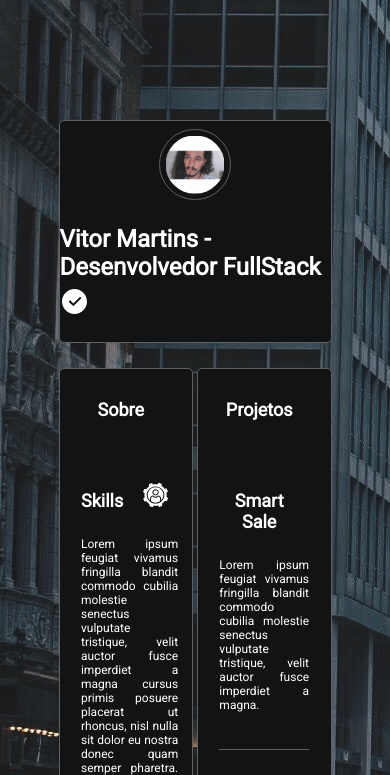
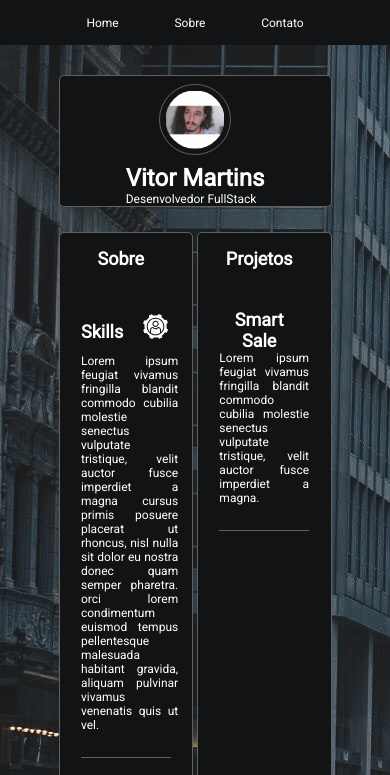
Before and after one commit to VitorMartinsAlves/aboutme.github.io, a plain HTML site: page index.html in a window 390 px wide. Shown: the top 775 px of the page. Drawn offline with Linux system fonts and the light colour scheme.

Commit message:
Header and fix mobile

```diff
--- a/assets/css/reset.css
+++ b/assets/css/reset.css
@@ -1,3 +1,8 @@
+*{
+    padding: 0;
+    margin: 0;
+}
+
 body {
     font-family: 'Roboto', sans-serif;
     margin: 0;
@@ -9,14 +14,12 @@ body {
     background-attachment: fixed;
 }
 
-h1, h3, h4, h5{
+h1, h3, h4, h5 {
     color: white;
-    padding-bottom: 10px;
 }
 
-h2{
+h2 {
     color: white;
-
 }
 
 .container {
@@ -27,9 +30,5 @@ h2{
 p {
     color: white;
     text-align: justify;
-  text-justify: inter-word;
+    text-justify: inter-word;
 }
-
-.projetos  {
-    padding: 15px;
-}
--- a/assets/css/style.css
+++ b/assets/css/style.css
@@ -1,9 +1,30 @@
+
+
+header {
+    background-color: #121314;
+    display:flex;
+    align-content: center;
+    height: 45px;
+}
+
+ul {
+  align-content: center;
+    list-style: none;
+    display: flex;
+    justify-content: space-around;
+}
+
 .perfil {
     border-radius: 100%;
     width: 15vw;
     padding: 2%;
     margin: 3%;
     border: 1px solid #606060;
+}
+
+a {
+    text-decoration: none;
+    color: white;
 }
 
 .box {
@@ -15,8 +36,12 @@
     border-radius: 5px;
 }
 
+.projetos {
+    padding: 15px;
+}
+
 .box1 {
-    margin: 120px 0px 0px 0px;
+    margin: 30px 0px 0px 0px;
 }
 
 .box2 {
@@ -61,3 +86,9 @@ h2 {
     display: flex;
     justify-content: space-between;
 }
+
+@media (max-width: 1200px) {}
+
+@media (max-width: 768px) {}
+
+@media (max-width: 460px) {}
--- a/index.html
+++ b/index.html
@@ -12,17 +12,27 @@
 
 <body>
     <header>
-
+        <div class="container">
+            <nav>
+                <ul>
+                    <li><a href="">Home</a></li>
+                    <li><a href="">Sobre</a></li>
+                    <li><a href="">Contato</a></li>
+                </ul>
+            </nav>
+        </div>
     </header>
     <main>
         <div class="container">
             <div class="box box1">
                 <img src="./assets/img/1-VitorMartins_3821.png" alt="" class="perfil">
                 <div class="details">
-                    <h1>
-                        Vitor Martins - Desenvolvedor FullStack <img src="./assets/icon/check.svg" alt=""
-                            class="verificado">
+                    <h1><a href="https://github.com/VitorMartinsAlves?tab=repositories">
+                            Vitor Martins</a>
                     </h1>
+                    <p>
+                        Desenvolvedor FullStack
+                    </p>
                 </div>
             </div>
 
@@ -70,11 +80,12 @@
                     <div class="info-projetos">
                         <div class="sobre">
                             <h2>
-                                Smart Sale
+                                <a href="https://github.com/VitorMartinsAlves/SmartSale">Smart Sale</a>
                             </h2>
                             <p>
-                             Lorem ipsum feugiat vivamus fringilla blandit commodo cubilia molestie senectus vulputate
-                            tristique, velit auctor fusce imperdiet a magna.
+                                Lorem ipsum feugiat vivamus fringilla blandit commodo cubilia molestie senectus
+                                vulputate
+                                tristique, velit auctor fusce imperdiet a magna.
                             </p>
                         </div>
                     </div>
```
